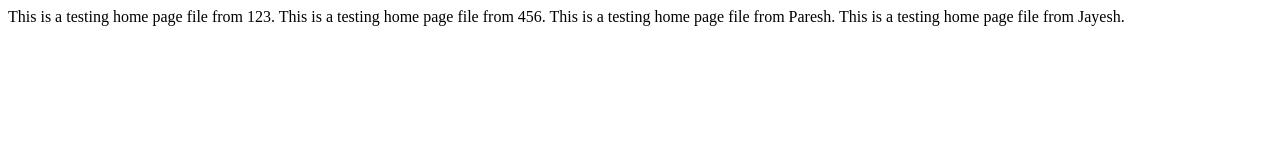
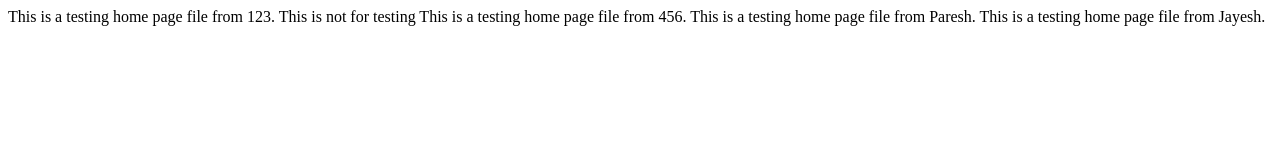
Before and after one commit to paresh-kanjariya/School-Management, a plain HTML site: page WebApplication1/Index.html in a window 1280 px wide. Drawn offline with Linux system fonts and the light colour scheme.

Commit message:
Changes done for testing

```diff
--- a/WebApplication1/Index.html
+++ b/WebApplication1/Index.html
@@ -5,7 +5,7 @@
 	<meta charset="utf-8" />
 </head>
 <body>
-    This is a testing home page file from 123.
+    This is a testing home page file from 123. This is not for testing
 	This is a testing home page file from 456.
 
 	 This is a testing home page file from Paresh.
```
